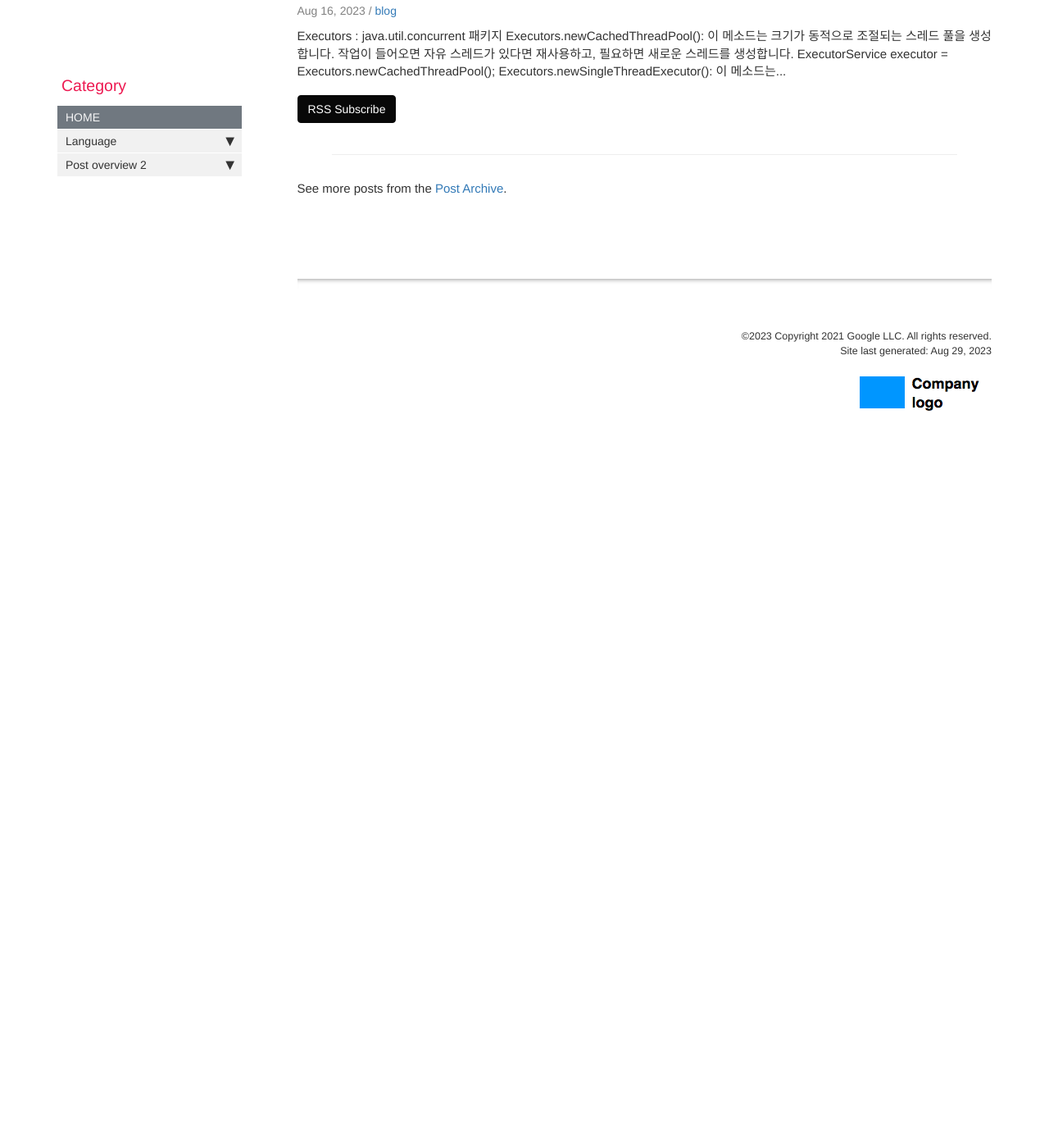
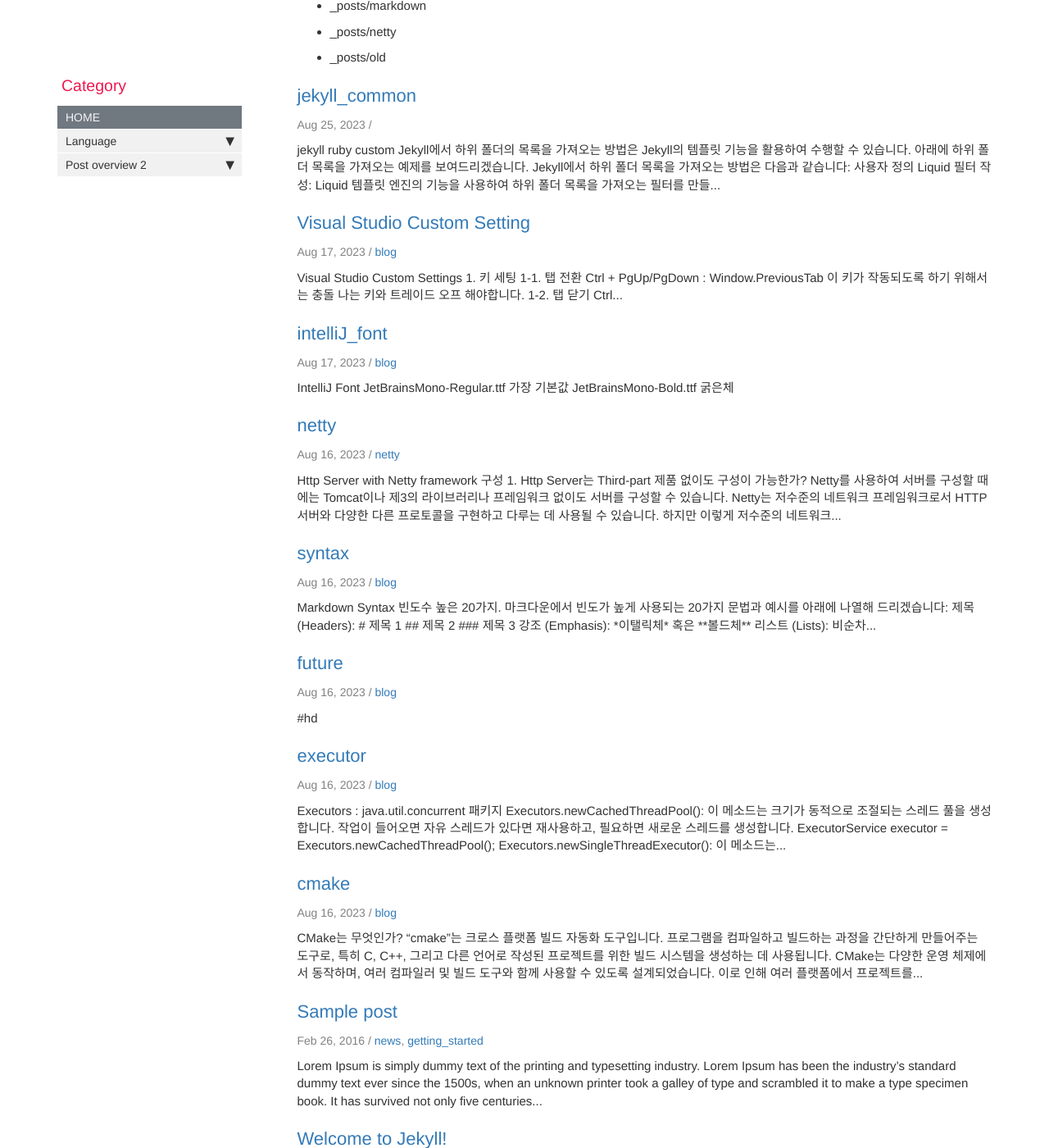
Before and after one commit to bfh3000/blog.github.io, a Jekyll site: the page built from pages/post_page/post_page.html, in a window 1280 px wide and 1400 px high, scrolled down 270 px. Shown: the whole window at 82% size. Built offline with Jekyll 4.4.1, drawn with Linux system fonts in a browser that asks for light colours; comment, search, counter and statistics services are not loaded; before the commit the page ends 900 px from its top, so only the background shows below that; some of the changed text lies outside the part shown.

Commit message:
plugins add
- custom ruby wow

````diff
--- /dev/null
+++ b/_plugins/subdirectories_filter.rb
@@ -0,0 +1,9 @@
+module Jekyll
+  module SubdirectoriesFilter
+    def subdirectories(input)
+      Dir.glob(File.join(input, '*')).select { |f| File.directory?(f) }
+    end
+  end
+end
+
+Liquid::Template.register_filter(Jekyll::SubdirectoriesFilter)
--- a/_posts/java/thread/2023-08-16-future.md
+++ b/_posts/java/thread/2023-08-16-future.md
@@ -5,3 +5,4 @@ sidebar: post_sidebar
 folder: thread
 tags: [blog]
 ---
+#hd
--- /dev/null
+++ b/_posts/jekyll/2023-08-25-jekyll.md
@@ -0,0 +1,64 @@
+---
+title: jekyll_common
+published: true
+sidebar: post_sidebar
+folder: jekyll
+---
+
+# jekyll ruby custom
+
+Jekyll에서 하위 폴더의 목록을 가져오는 방법은 Jekyll의 템플릿 기능을 활용하여 수행할 수 있습니다. 아래에 하위 폴더 목록을 가져오는 예제를 보여드리겠습니다.
+
+Jekyll에서 하위 폴더 목록을 가져오는 방법은 다음과 같습니다:
+
+1. **사용자 정의 Liquid 필터 작성**: Liquid 템플릿 엔진의 기능을 사용하여 하위 폴더 목록을 가져오는 필터를 만들 수 있습니다. 이 필터를 사용하여 폴더 목록을 불러올 수 있습니다.
+
+2. **Directory 속성 사용**: Jekyll에서 디렉토리의 속성을 사용하여 해당 디렉토리의 파일과 하위 디렉토리에 접근할 수 있습니다. 이를 활용하여 하위 폴더 목록을 가져올 수 있습니다.
+
+아래는 두 가지 방법을 사용하여 하위 폴더 목록을 가져오는 예제를 보여드립니다:
+
+**방법 1: Liquid 필터 사용**
+
+1. `_plugins` 폴더를 프로젝트 루트에 생성합니다. 이 폴더에 `subdirectories_filter.rb`와 같은 파일 이름으로 파일을 만듭니다.
+2. `subdirectories_filter.rb` 파일에 다음 내용을 추가합니다:
+
+```ruby
+module Jekyll
+  module SubdirectoriesFilter
+    def subdirectories(input)
+      Dir.glob(File.join(input, '*')).select { |f| File.directory?(f) }
+    end
+  end
+end
+
+Liquid::Template.register_filter(Jekyll::SubdirectoriesFilter)
+```
+
+3. Jekyll 템플릿 파일에서 아래와 같이 `subdirectories` 필터를 사용하여 하위 폴더 목록을 가져올 수 있습니다:
+
+```liquid
+{% assign subdirs = '.' | subdirectories %}
+<ul>
+  {% for subdir in subdirs %}
+    <li>{{ subdir }}</li>
+  {% endfor %}
+</ul>
+```
+
+**방법 2: Directory 속성 사용**
+
+Jekyll에서 디렉토리에 접근하려면 Liquid 태그와 속성을 사용할 수 있습니다. 아래는 예제입니다:
+
+```liquid
+<ul>
+  {% for folder in site.pages %}
+    {% if folder.dir != '' %}
+      <li>{{ folder.dir }}</li>
+    {% endif %}
+  {% endfor %}
+</ul>
+```
+
+위의 코드는 `_pages` 폴더와 하위 폴더의 목록을 가져와서 출력합니다. 페이지가 아닌 디렉토리에 접근하기 위해 `folder.dir` 속성을 사용합니다.
+
+두 가지 방법 모두 하위 폴더 목록을 가져오는 데 사용될 수 있습니다. 사용할 방법을 선택하여 Jekyll 템플릿에서 하위 폴더 목록을 출력해보세요.
--- a/pages/post_page/post_page.html
+++ b/pages/post_page/post_page.html
@@ -1,15 +1,20 @@
 ---
-title: Post
+title: post_page
 sidebar: post_sidebar
-keywords: news, blog, updates, release notes, announcements
 permalink: post_page.html
 toc: false
-folder: news
 ---
+
+{% assign subdirs = '_posts' | subdirectories %}
+<ul>
+  {% for subdir in subdirs %}
+    <li>{{ subdir }}</li>
+  {% endfor %}
+</ul>
+
 <div class="home">
     <div class="post-list">
-        {% for post in site.posts limit:10 %}
-        {% if post.folder == "font" or post.folder == "thread" %}
+        {% for post in site.posts limit:1000 %}
         <h2><a class="post-link" href="{{ post.url | remove: "/" }}">{{ post.title }}</a></h2>
         <span class="post-meta">{{ post.date | date: "%b %-d, %Y" }} /
             {% for tag in post.tags %}
@@ -22,7 +27,6 @@ folder: news
             {% if page.summary %} {{ page.summary | strip_html | strip_newlines | truncate: 160 }} {% else %} {{
             post.content | truncatewords: 50 | strip_html }} {% endif %}
         </p>
-        {% endif %}
         {% endfor %}
         <p>
             <a href="feed.xml" class="btn btn-primary navbar-btn cursorNorm" role="button">RSS Subscribe{{tag}}</a>
--- a/pages/post_page/post_page_archive.html
+++ b/pages/post_page/post_page_archive.html
@@ -12,7 +12,6 @@ folder: news
         <section id="archive">
             <h3>This year's posts</h3>
             {%for post in site.posts %}
-            {% if post.folder == "font" or post.folder == "thread" %}
             {% unless post.next %}
             <ul class="this">
                 {% else %}
@@ -28,7 +27,6 @@ folder: news
                     <time>{{ post.date | date:"%d %b" }}</time>
                     <a href="{{ post.url | remove: "/"}}">{{ post.title }}</a>
                 </li>
-                {% endif %}
                 {% endfor %}
             </ul>
         </section>
````
